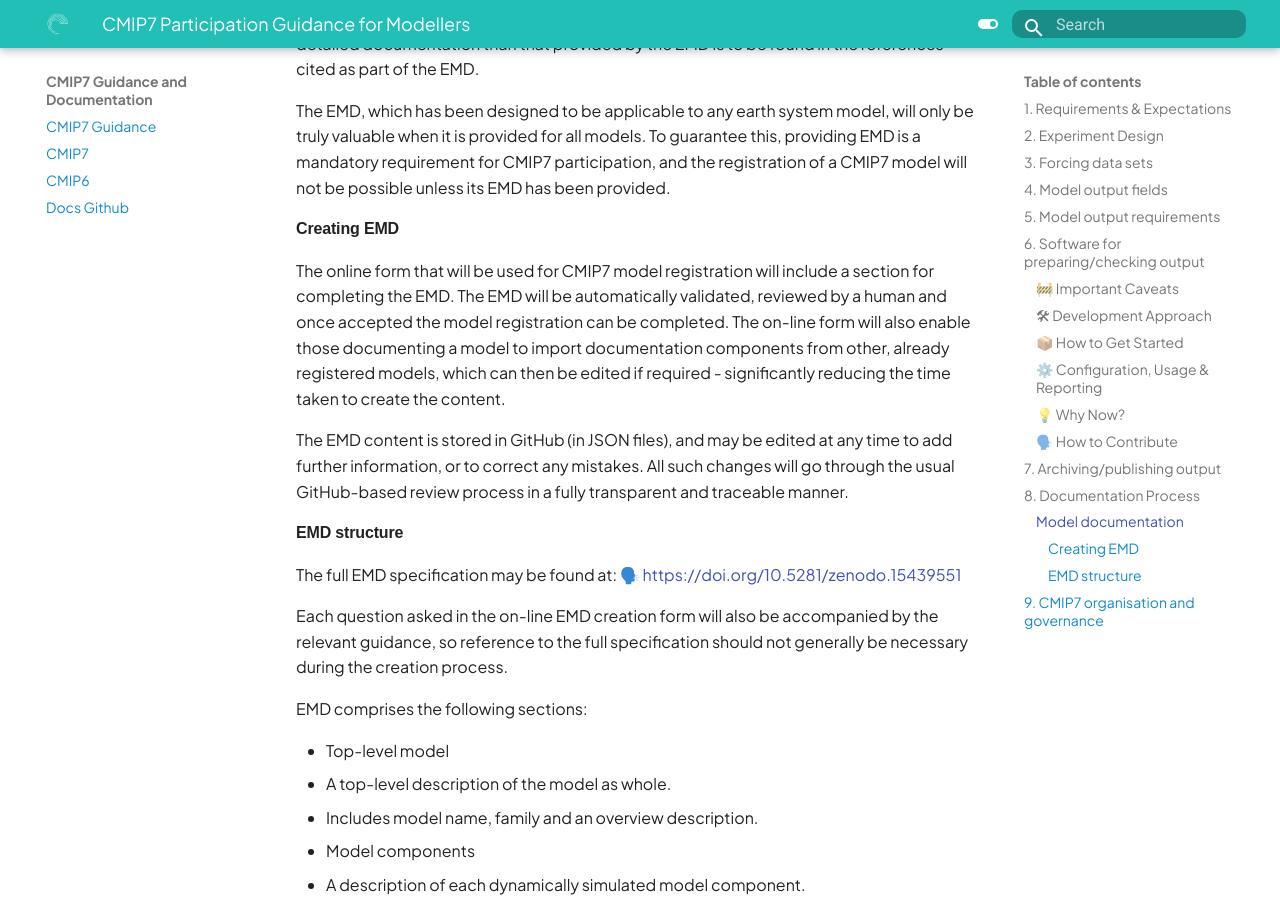
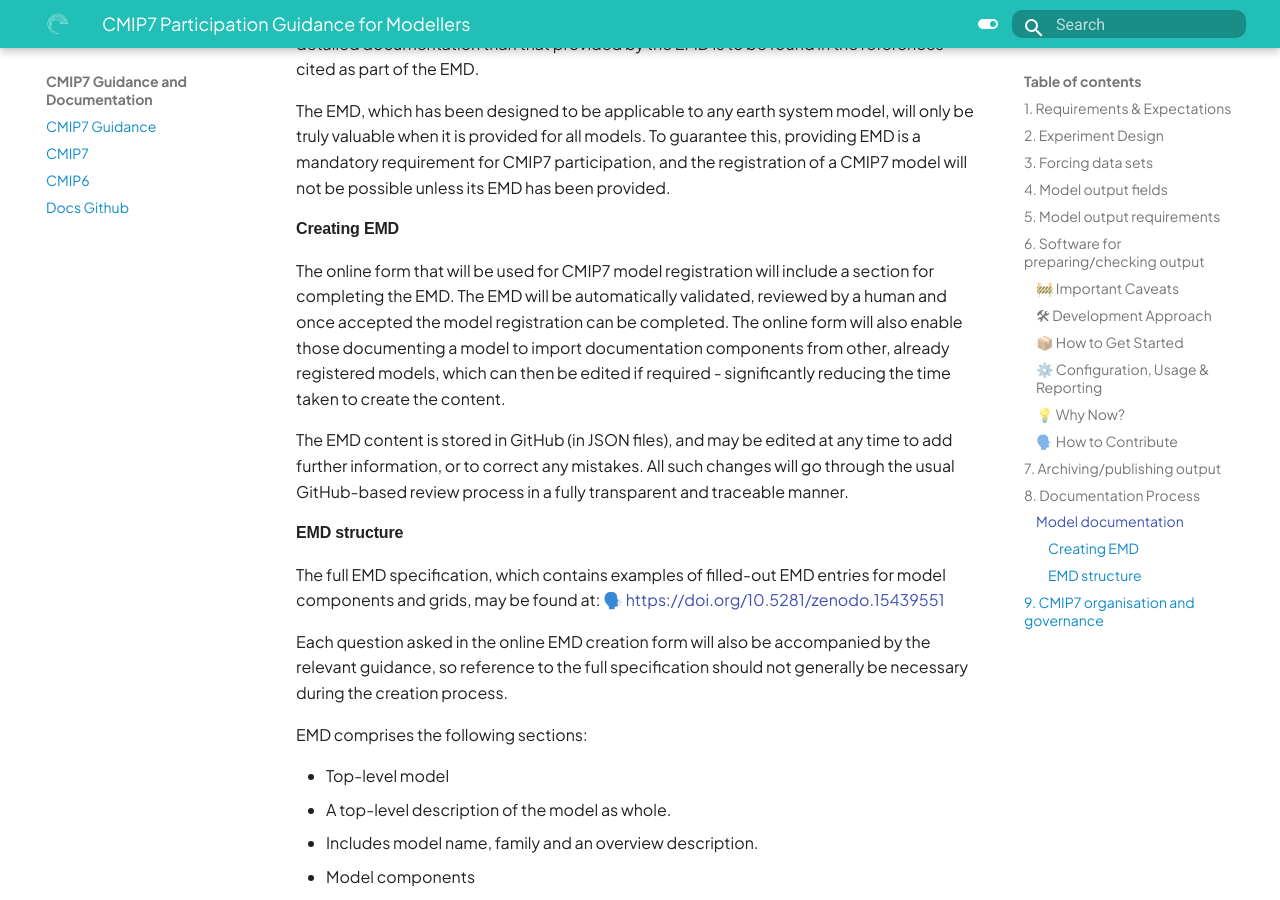
Before and after one commit to WCRP-CMIP/cmip7-guidance, an MkDocs documentation site: the page built from docs/CMIP7/guidance_for_modellers.md, in a window 1280 px wide and 900 px high, scrolled down 3342 px. Built offline with MkDocs 1.6.1 and Material for MkDocs 9.7.7, drawn with Linux system fonts in a browser that asks for light colours; some web fonts are replaced.

Commit message:
General fixes

```diff
--- a/docs/CMIP7/guidance_for_modellers.md
+++ b/docs/CMIP7/guidance_for_modellers.md
@@ -99,16 +99,16 @@
 
 The online form that will be used for CMIP7 model registration will include a section for completing the EMD.
 The EMD will be automatically validated, reviewed by a human and once accepted the model registration can be completed.
-The on-line form will also enable those documenting a model to import documentation components from other, already registered models, which can then be edited if required - significantly reducing the time taken to create the content.
+The online form will also enable those documenting a model to import documentation components from other, already registered models, which can then be edited if required - significantly reducing the time taken to create the content.
 
 The EMD content is stored in GitHub (in JSON files), and may be edited at any time to add further information, or to correct any mistakes. All such changes will go through the usual GitHub-based review process in a  fully transparent and traceable manner.
 
 #### EMD structure
 
-The full EMD specification may be found at:
+The full EMD specification, which contains examples of filled-out EMD entries for model components and grids, may be found at:
 🗣️ [https://doi.org/10.5281/zenodo.15439551](https://doi.org/10.5281/zenodo.15439551)
 
-Each question asked in the on-line EMD creation form will also be accompanied by the relevant guidance, so reference to the full specification should not generally be necessary during the creation process.
+Each question asked in the online EMD creation form will also be accompanied by the relevant guidance, so reference to the full specification should not generally be necessary during the creation process.
 
 EMD comprises the following sections:
 
```
